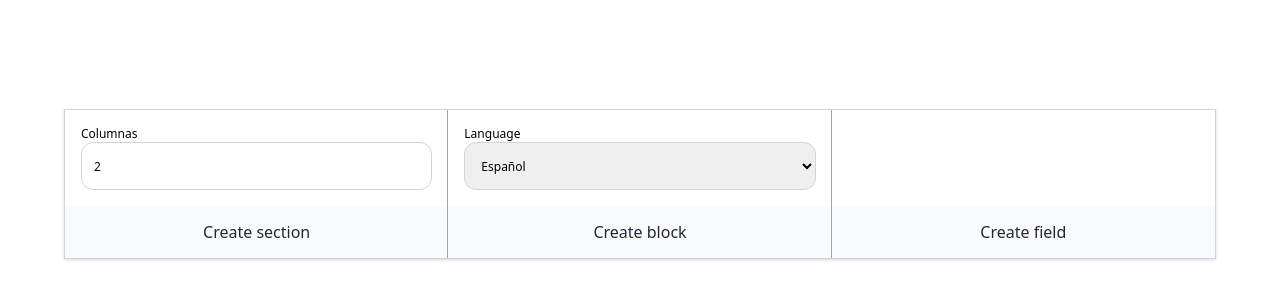
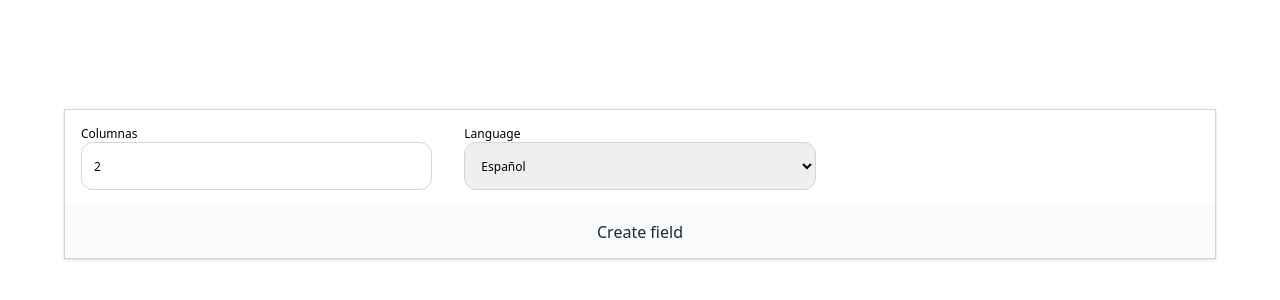
Before and after one commit to FrankyCunza/plugin-form, a website with bundled scripts: page index.html in a window 1280 px wide. Shown: the part 216-516 px from the top of the page. Built offline with nearby package versions, Linux system fonts and the light colour scheme.

Commit message:
last changes

```diff
--- a/index.html
+++ b/index.html
@@ -13,7 +13,7 @@
 </head>
 <body class="flex items-center jusify-center h-screen">
     <div class="max-w-6xl mx-auto w-full">
-        <custom-hook-form-panel levels="3"></custom-hook-form-panel>
+        <custom-hook-form-panel levels="1"></custom-hook-form-panel>
     </div>
     <script src="index.js" type="module"></script>
 </body>
```
